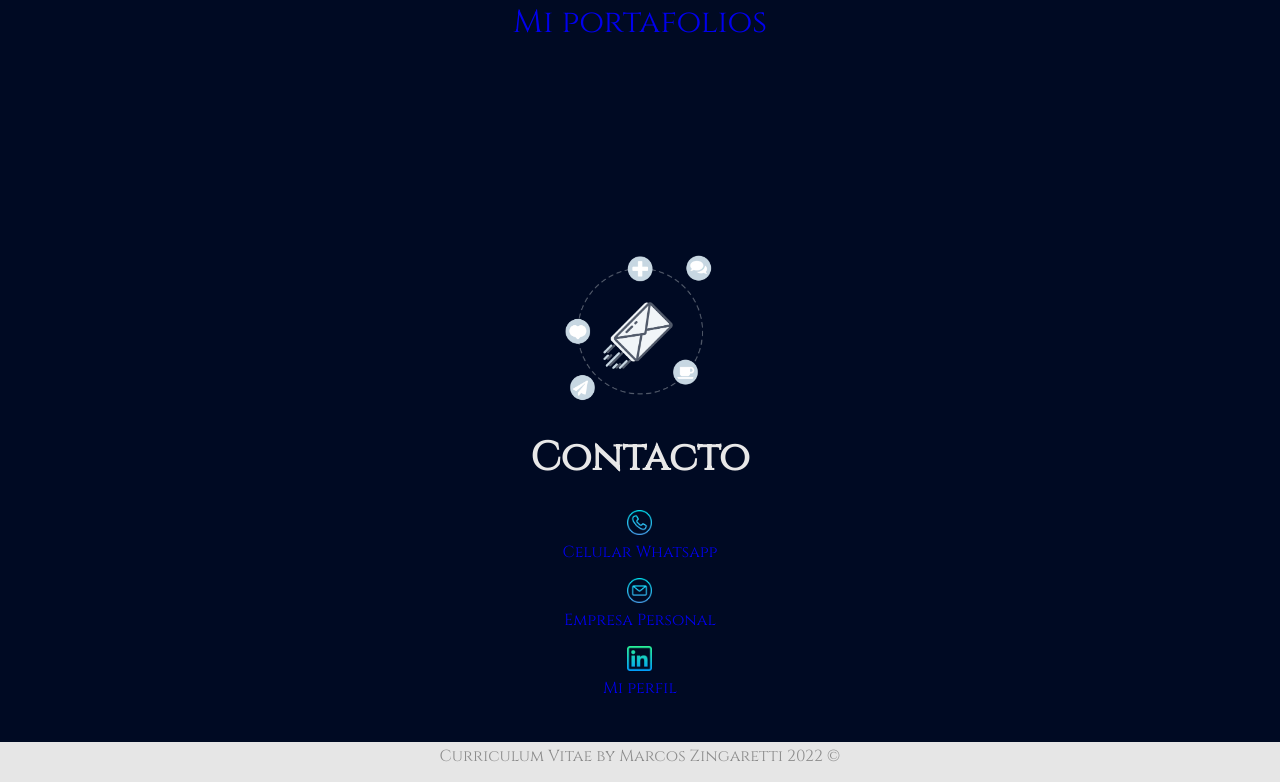
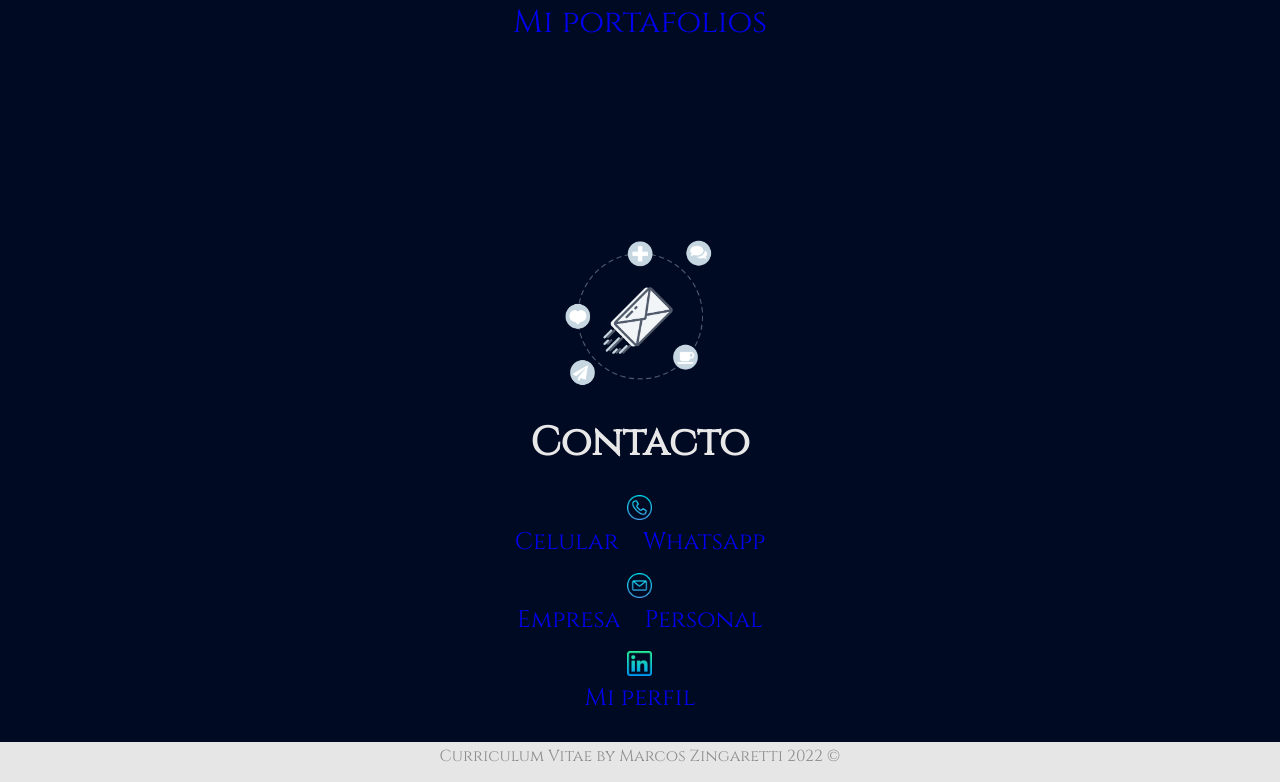
Before and after one commit to Zinike/MarcosCV, a PHP site: page / in a window 1280 px wide; the page is wider, and only the part inside the window is pictured. Shown: the part 2058-2840 px from the top of that part. Run offline with PHP 8.4, Linux system fonts and the light colour scheme.

Commit message:
Cambios font-size Contacto

```diff
--- a/CSS/style.css
+++ b/CSS/style.css
@@ -285,6 +285,7 @@ body {
     margin-bottom: 15px;
   }
 
+
   footer {
     background-color: #e6e6e6;
     color: #555555;
@@ -545,6 +546,11 @@ body {
     margin-bottom: 15px;
   }
 
+    #contacto .contenedor ul div a{
+      font-size: 1.5em;
+      margin: 0px 10px;
+    }
+
   footer {
     background-color: #e6e6e6;
     color: #8c8c8c;
```
